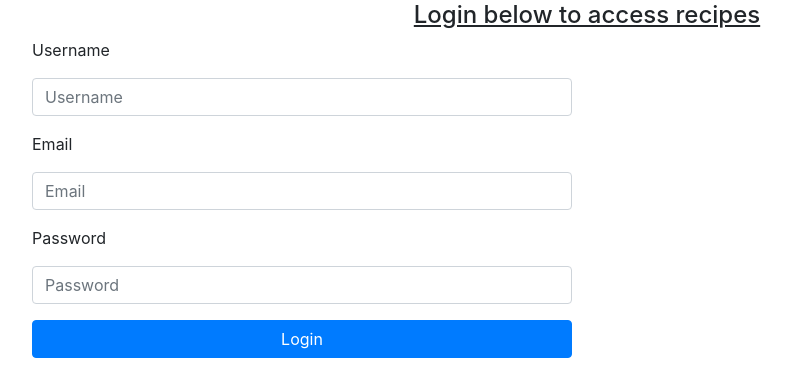
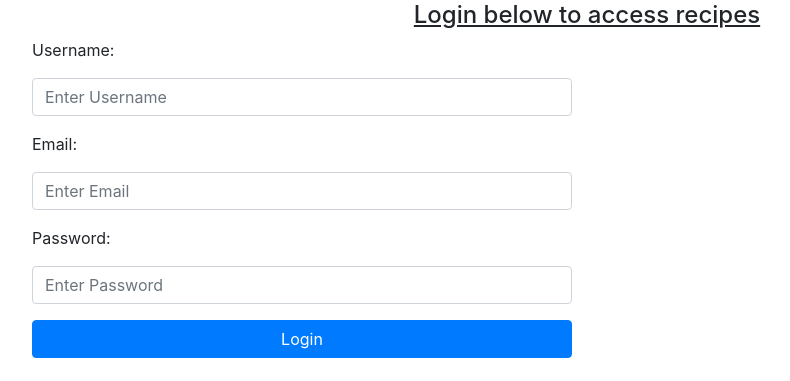
Before and after one commit to LiamD88/cooking-for-you, a Flask app: page /login in a window 1280 px wide. Shown: the part 325-706 px from the top of the page, without its empty margins (53-843 px from the left). Run offline with Flask 2, Linux system fonts and the light colour scheme; some libraries are stand-ins or nearby versions.

Commit message:
I added colons to the end of labels and changed placeholder descriptions in my form

```diff
--- a/templates/login.html
+++ b/templates/login.html
@@ -44,16 +44,16 @@
     <div class="col-md-6">
       <form method=POST action="{{ url_for('login_page') }}">
         <div class="form-group form-pad">
-          <label for="exampleInputEmail1">{{ form.username.label }}</label>
-          <input type="text" class="form-control" name="username" placeholder="Username">
+          <label for="exampleInputEmail1">{{ form.username.label }}:</label>
+          <input type="text" class="form-control" name="username" placeholder="Enter Username">
         </div>
         <div class="form-group">
-          <label for="exampleInputEmail1">{{ form.email.label }}</label>
-          <input type="email" class="form-control" name="Email" placeholder="Email">
+          <label for="exampleInputEmail1">{{ form.email.label }}:</label>
+          <input type="email" class="form-control" name="Email" placeholder="Enter Email">
         </div>
         <div class="form-group">
-          <label for="exampleInputPassword1">{{ form.password.label }}</label>
-          <input type="password" class="form-control" name="password" placeholder="Password">
+          <label for="exampleInputPassword1">{{ form.password.label }}:</label>
+          <input type="password" class="form-control" name="password" placeholder="Enter Password">
         </div>
         <button type="submit" class="btn btn-primary btn-block">Login</button>
       </form>
```
